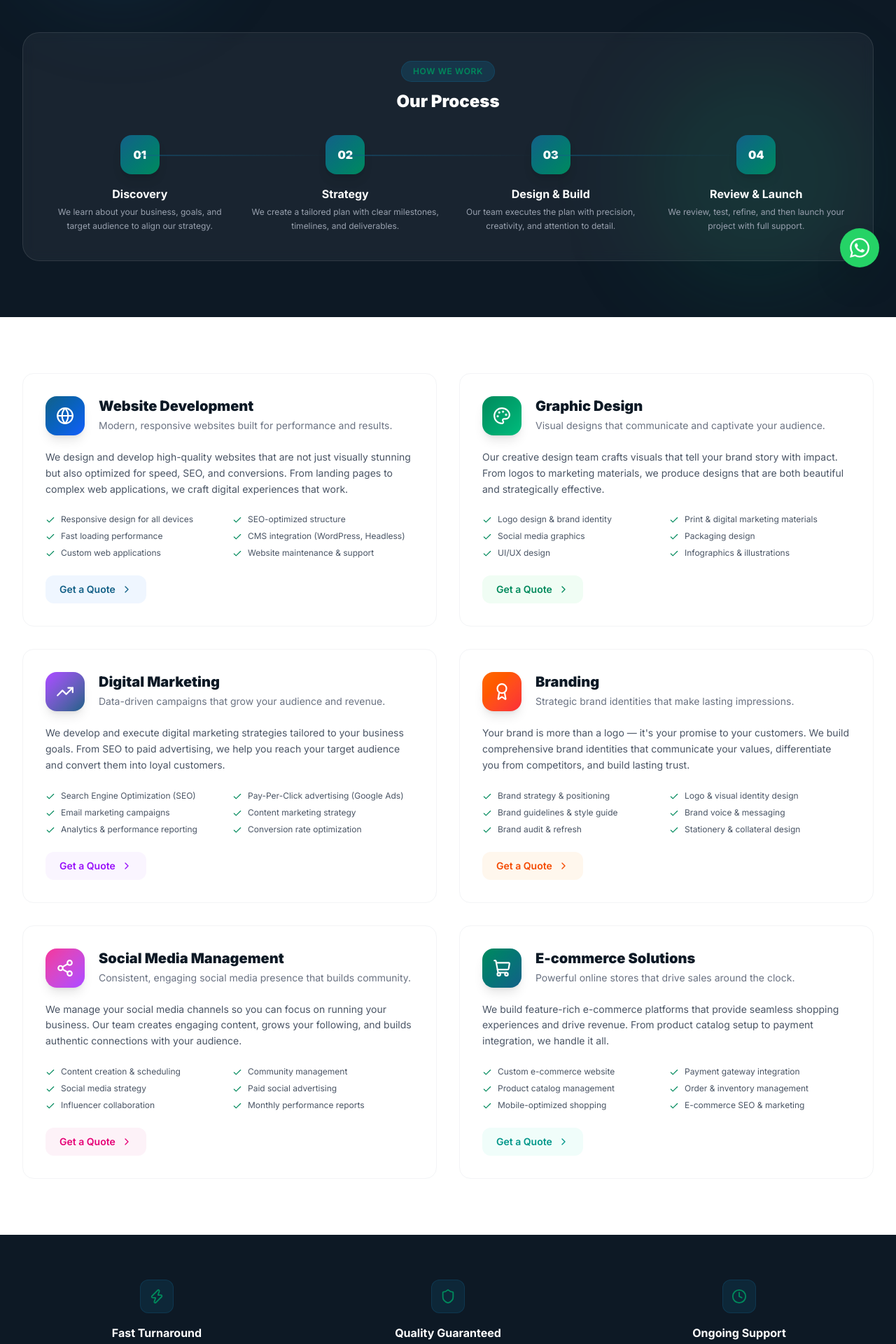
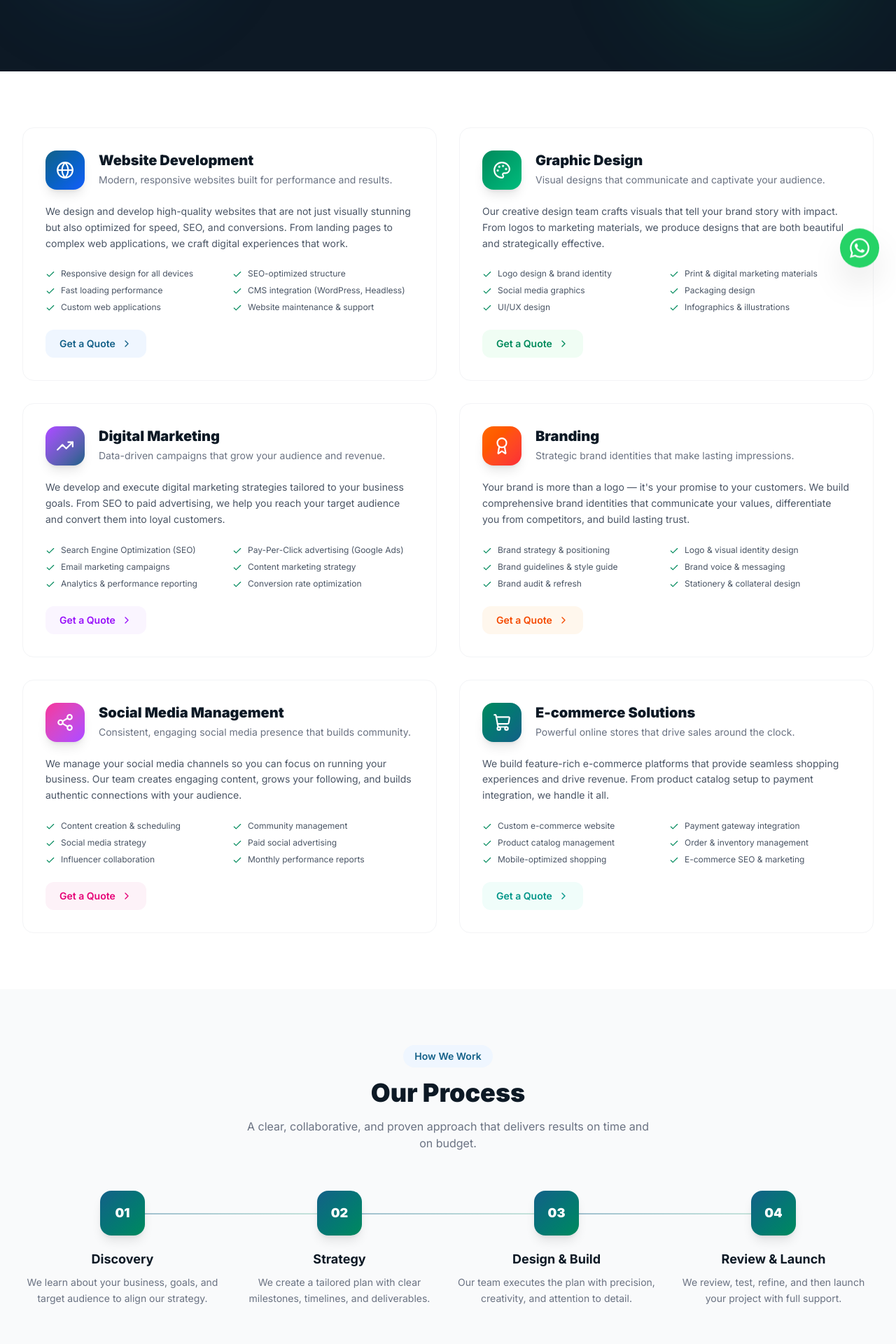
Before and after one commit to BamlakChernet/tegbar-digital-solution-website, a React (Vite) app: page /services in a window 1280 px wide. Shown: the part 380-2300 px from the top of the page at 70% size. Built offline with nearby package versions, Linux system fonts and the light colour scheme.

Commit message:
Restore Get Started + Contact Us on home, fix process line behind icons, white logo in footer

```diff
--- a/src/components/Footer.jsx
+++ b/src/components/Footer.jsx
@@ -1,6 +1,6 @@
 import { Link } from 'react-router-dom';
 import { Phone, Mail, MapPin } from 'lucide-react';
-import logoColored from '../assets/T logo 3-03.png';
+import logoWhite from '../assets/logo-white.png';
 
 const quickLinks = [
   { name: 'Home', path: '/' },
@@ -30,7 +30,7 @@ export default function Footer() {
           <div className="lg:col-span-1">
             <Link to="/" className="inline-block mb-4">
               <img
-                src={logoColored}
+                src={logoWhite}
                 alt="Tegbar Digital Solution"
                 className="h-14 w-auto object-contain"
                 style={{ aspectRatio: 'auto' }}
--- a/src/pages/Home.jsx
+++ b/src/pages/Home.jsx
@@ -89,7 +89,13 @@ export default function Home() {
                 to="/contact"
                 className="inline-flex items-center gap-2 px-7 py-3.5 rounded-xl bg-gradient-to-r from-[#136088] to-[#008A5C] text-white font-semibold hover:opacity-90 hover:scale-105 transition-all duration-200 shadow-lg shadow-blue-900/30"
               >
-                Contact Us <ArrowRight size={18} />
+                Get Started <ArrowRight size={18} />
+              </Link>
+              <Link
+                to="/contact"
+                className="inline-flex items-center gap-2 px-7 py-3.5 rounded-xl border border-white/20 text-white font-semibold hover:bg-white/10 transition-all duration-200"
+              >
+                Contact Us
               </Link>
             </div>
 
--- a/src/pages/Services.jsx
+++ b/src/pages/Services.jsx
@@ -119,15 +119,13 @@ const process = [
 export default function Services() {
   return (
     <div>
-      {/* ── Page Hero + Process integrated ──────────────────────────────────── */}
-      <section className="relative bg-[#0D1925] pb-20 overflow-hidden">
+      {/* ── Page Hero ───────────────────────────────────────────────────────── */}
+      <section className="relative bg-[#0D1925] py-28 overflow-hidden">
         <div className="absolute inset-0">
           <div className="absolute top-10 left-10 w-64 h-64 bg-[#136088]/20 rounded-full blur-3xl"></div>
           <div className="absolute bottom-10 right-10 w-80 h-80 bg-[#008A5C]/15 rounded-full blur-3xl"></div>
         </div>
-
-        {/* Hero text */}
-        <div className="relative max-w-7xl mx-auto px-4 sm:px-6 lg:px-8 pt-28 pb-14 text-center">
+        <div className="relative max-w-7xl mx-auto px-4 sm:px-6 lg:px-8 text-center">
           <span className="inline-block px-4 py-1.5 rounded-full bg-[#136088]/20 border border-[#136088]/30 text-[#008A5C] text-sm font-semibold mb-5">
             What We Do
           </span>
@@ -137,30 +135,6 @@ export default function Services() {
           <p className="text-gray-400 text-lg max-w-2xl mx-auto">
             Comprehensive digital solutions tailored to help your business grow, connect, and succeed in today's competitive landscape.
           </p>
-        </div>
-
-        {/* Process steps — integrated inside hero */}
-        <div className="relative max-w-7xl mx-auto px-4 sm:px-6 lg:px-8">
-          <div className="bg-white/5 border border-white/10 backdrop-blur-sm rounded-3xl px-8 py-10">
-            <div className="text-center mb-8">
-              <span className="inline-block px-4 py-1.5 rounded-full bg-[#136088]/30 border border-[#136088]/40 text-[#008A5C] text-xs font-semibold uppercase tracking-wider">How We Work</span>
-              <h2 className="text-2xl font-black text-white mt-3">Our Process</h2>
-            </div>
-            <div className="grid sm:grid-cols-2 lg:grid-cols-4 gap-6">
-              {process.map(({ step, title, desc }, i) => (
-                <div key={step} className="relative text-center group">
-                  <div className="w-14 h-14 rounded-2xl bg-gradient-to-br from-[#136088] to-[#008A5C] flex items-center justify-center mx-auto mb-4 shadow-lg group-hover:scale-110 transition-transform duration-300">
-                    <span className="text-white font-black text-base">{step}</span>
-                  </div>
-                  {i < process.length - 1 && (
-                    <div className="hidden lg:block absolute top-7 left-1/2 w-full h-0.5 bg-gradient-to-r from-[#136088]/50 to-transparent"></div>
-                  )}
-                  <h3 className="font-bold text-white text-base mb-1">{title}</h3>
-                  <p className="text-gray-400 text-xs leading-relaxed">{desc}</p>
-                </div>
-              ))}
-            </div>
-          </div>
         </div>
       </section>
 
@@ -199,6 +173,35 @@ export default function Services() {
                     Get a Quote <ChevronRight size={16} />
                   </Link>
                 </div>
+              </div>
+            ))}
+          </div>
+        </div>
+      </section>
+
+      {/* ── Process Section ─────────────────────────────────────────────────── */}
+      <section className="section-padding bg-gray-50">
+        <div className="max-w-7xl mx-auto px-4 sm:px-6 lg:px-8">
+          <div className="text-center mb-14">
+            <span className="inline-block px-4 py-1.5 rounded-full bg-blue-50 text-[#136088] text-sm font-semibold mb-4">How We Work</span>
+            <h2 className="text-3xl sm:text-4xl font-black text-[#0D1925] mb-4">Our Process</h2>
+            <p className="text-gray-500 max-w-xl mx-auto">
+              A clear, collaborative, and proven approach that delivers results on time and on budget.
+            </p>
+          </div>
+          <div className="grid sm:grid-cols-2 lg:grid-cols-4 gap-6">
+            {process.map(({ step, title, desc }, i) => (
+              <div key={step} className="relative text-center group">
+                {/* Connector line — rendered BEHIND the icon using z-0 */}
+                {i < process.length - 1 && (
+                  <div className="hidden lg:block absolute top-8 left-1/2 w-full h-0.5 bg-gradient-to-r from-[#136088]/40 to-[#008A5C]/20 z-0"></div>
+                )}
+                {/* Icon — sits ON TOP of the line using z-10 */}
+                <div className="relative z-10 w-16 h-16 rounded-2xl bg-gradient-to-br from-[#136088] to-[#008A5C] flex items-center justify-center mx-auto mb-5 shadow-lg group-hover:scale-110 transition-transform duration-300">
+                  <span className="text-white font-black text-lg">{step}</span>
+                </div>
+                <h3 className="font-bold text-[#0D1925] text-lg mb-2">{title}</h3>
+                <p className="text-gray-500 text-sm leading-relaxed">{desc}</p>
               </div>
             ))}
           </div>
```
